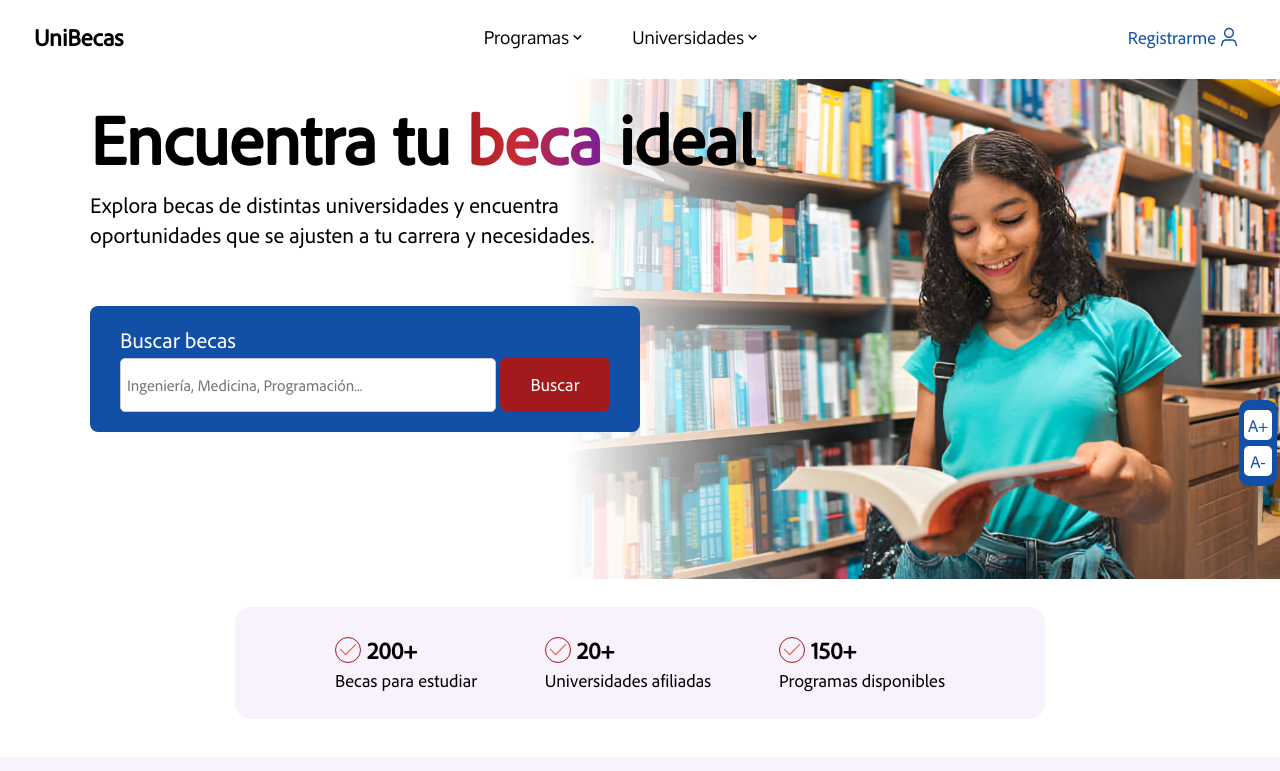
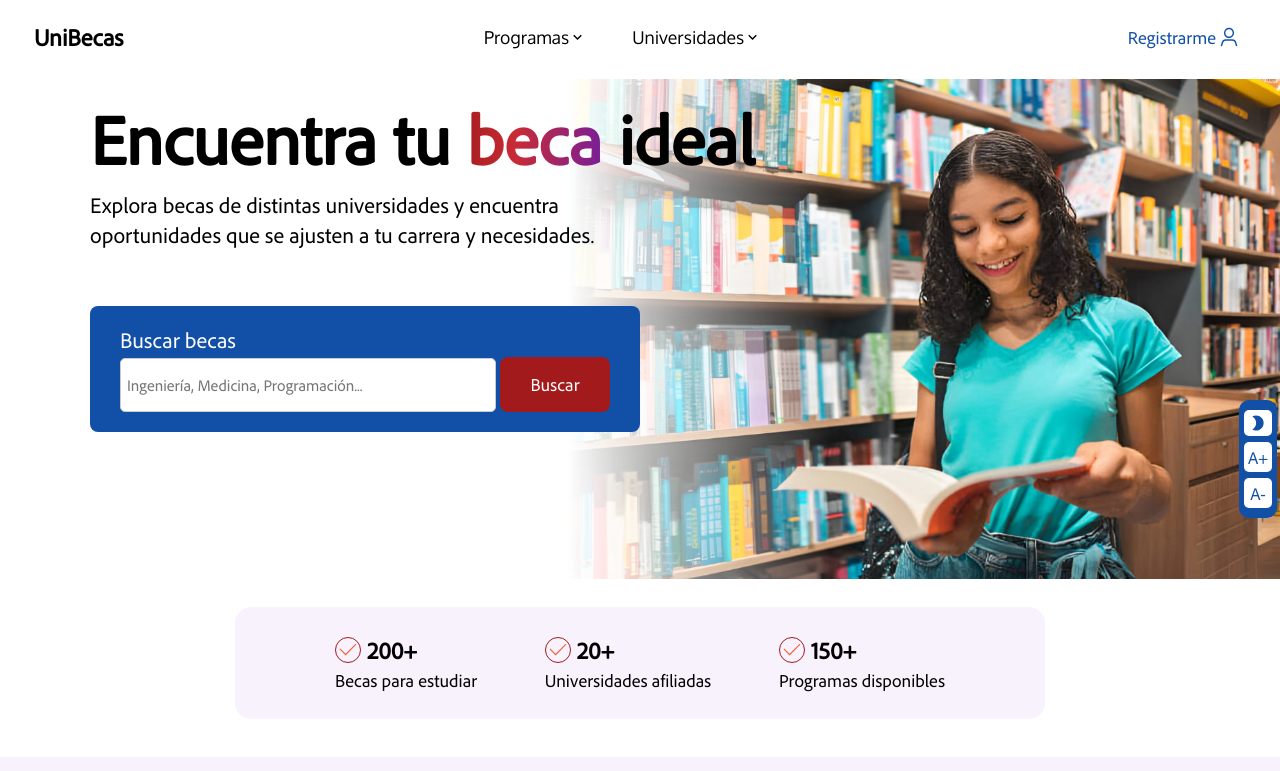
Before and after one commit to AlexanderCassiani/unibecas, a React (Vite) app in the folder frontend/: page / in a window 1280 px wide. Shown: the top 771 px of the page. Built offline with nearby package versions, Linux system fonts and the light colour scheme.

Commit message:
Feat: agrega funcionalidad para cambiar a darkmode

```diff
--- a/frontend/src/components/panelAccesible/PanelAccesible.jsx
+++ b/frontend/src/components/panelAccesible/PanelAccesible.jsx
@@ -1,32 +1,49 @@
-import "./panelAccesible.css"
-import { useState } from "react"
+import "./panelAccesible.css";
+import { useState } from "react";
+
+import darkmode from "../../assets/icons/home/darkmode.svg";
+import lightmode from "../../assets/icons/home/lightmode.svg";
 
 export const PanelAccesible = () => {
-    const [fontSize, setFontSize] = useState(1)
+  const [fontSize, setFontSize] = useState(1);
+  const [mode, setMode] = useState("lightmode");
 
-    const verificarTamanno = (nuevoFontSize) => nuevoFontSize >= 1.40 || nuevoFontSize <= 0.80
+  const verificarTamanno = (nuevoFontSize) =>
+    nuevoFontSize >= 1.4 || nuevoFontSize <= 0.8;
 
-    const aumentarTamanno =  () => {
-        let nuevoFontSize = fontSize + 0.05
-        console.log(nuevoFontSize)
+  const aumentarTamanno = () => {
+    let nuevoFontSize = fontSize + 0.05;
 
-        if (verificarTamanno(nuevoFontSize)) return
+    if (verificarTamanno(nuevoFontSize)) return;
 
-        setFontSize(nuevoFontSize)
-        document.documentElement.style.fontSize = `${nuevoFontSize}rem`
-    }
+    setFontSize(nuevoFontSize);
+    document.documentElement.style.fontSize = `${nuevoFontSize}rem`;
+  };
 
-    const disminuirTamanno =  () => {
-        let nuevoFontSize = fontSize - 0.05
+  const disminuirTamanno = () => {
+    let nuevoFontSize = fontSize - 0.05;
 
-        if (verificarTamanno(nuevoFontSize)) return
+    if (verificarTamanno(nuevoFontSize)) return;
 
-        setFontSize(nuevoFontSize)
-        document.documentElement.style.fontSize = `${nuevoFontSize}rem`
-    }
+    setFontSize(nuevoFontSize);
+    document.documentElement.style.fontSize = `${nuevoFontSize}rem`;
+  };
+
+  const cambiarModo = () => {
+    setMode(mode === "lightmode" ? "darkmode" : "lightmode");
+    document.body.classList.toggle("darkmode");
+  };
+
+  const icono = mode === "lightmode" ? darkmode : lightmode;
+  const imgAlt = mode === "lightmode" ? "darkmode" : "lightmode";
 
   return (
     <div className="contenedor-panel-accesible">
+      <div onClick={cambiarModo}>
+        <span>
+          <img src={icono} alt={imgAlt} />
+        </span>
+      </div>
       <div onClick={aumentarTamanno}>
         <span title="Aumentar el tamaño de la letra">A+</span>
       </div>
@@ -34,7 +51,7 @@ export const PanelAccesible = () => {
         <span title="Disminuir el tamaño de la letra">A-</span>
       </div>
     </div>
-    )
-}
+  );
+};
 
-export default PanelAccesible
+export default PanelAccesible;
```
Lines whose indentation alone changed are shown as unchanged.
